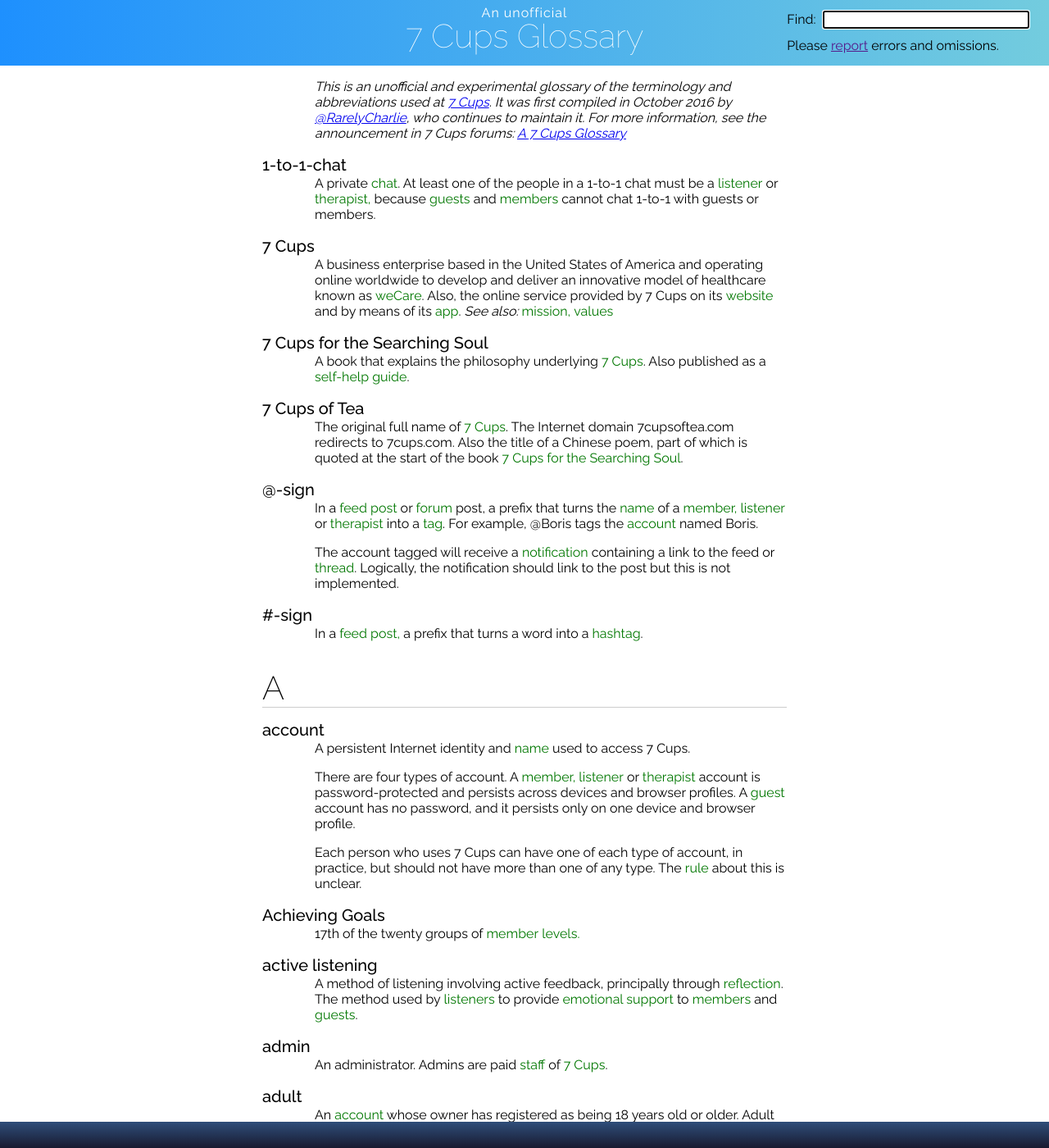
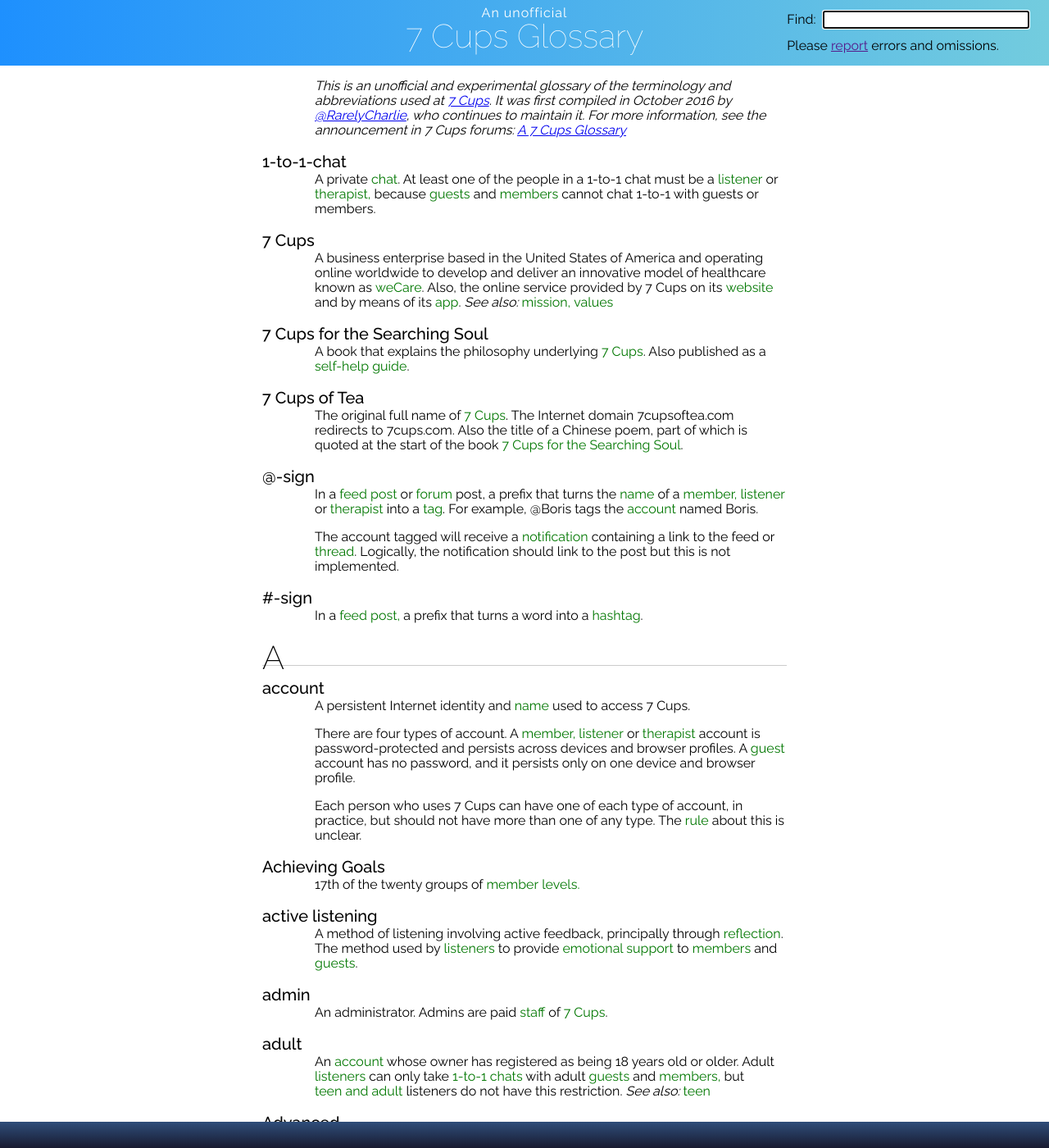
Before and after one commit to RarelyCharlie/rarelycharlie.github.io, a Jekyll site: the page built from glossary.md, in a window 1280 px wide and 1400 px high. Shown: the whole window at 82% size. Built offline with Jekyll 4.4.1, drawn with Linux system fonts in a browser that asks for light colours.

Commit message:
line height

```diff
--- a/_layouts/glossary.html
+++ b/_layouts/glossary.html
@@ -8,7 +8,7 @@
 <style>
 @import url(https://fonts.googleapis.com/css?family=Raleway:100,200,400,500);
 html {padding-top: 80px;}
-body {font-size: 16px; font-family: Raleway; margin: 0;}
+body {font-size: 16px; line-height: 18px; font-family: Raleway; margin: 0;}
 #content h1 {font-size: 20px; font-weight: 500; margin-bottom: 0; z-index: 1; line-height: 26px; cursor: default;}
 #content h2 {font-size: 40px; font-weight: 200; border-bottom: 1px solid #ccc; margin-bottom: .5ex;}
 #header {z-index: 1; position: relative; height: 80px; width: 100%; background: #159957 linear-gradient(to right, #1e90fe 0%, #73ccde 100%);}
```
